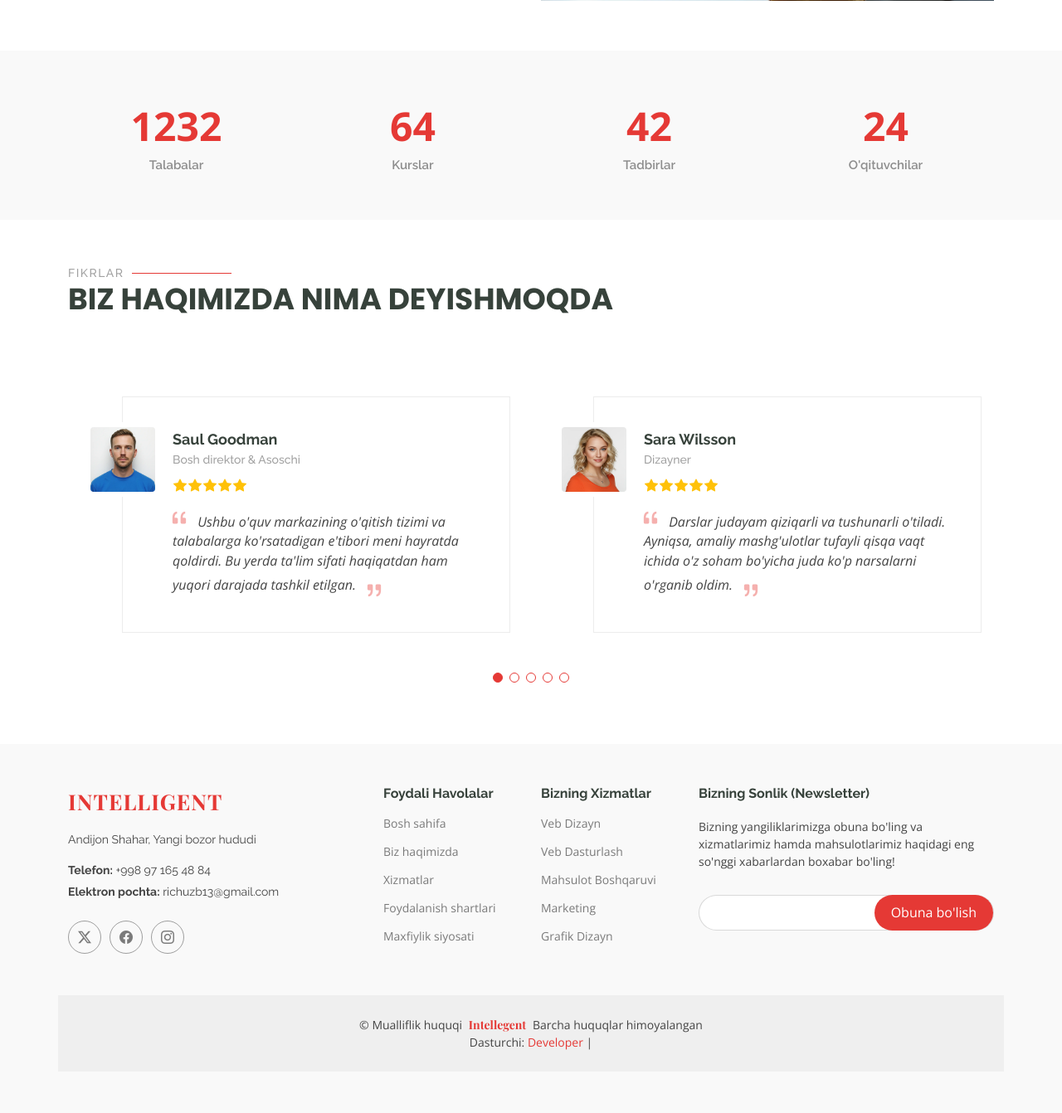
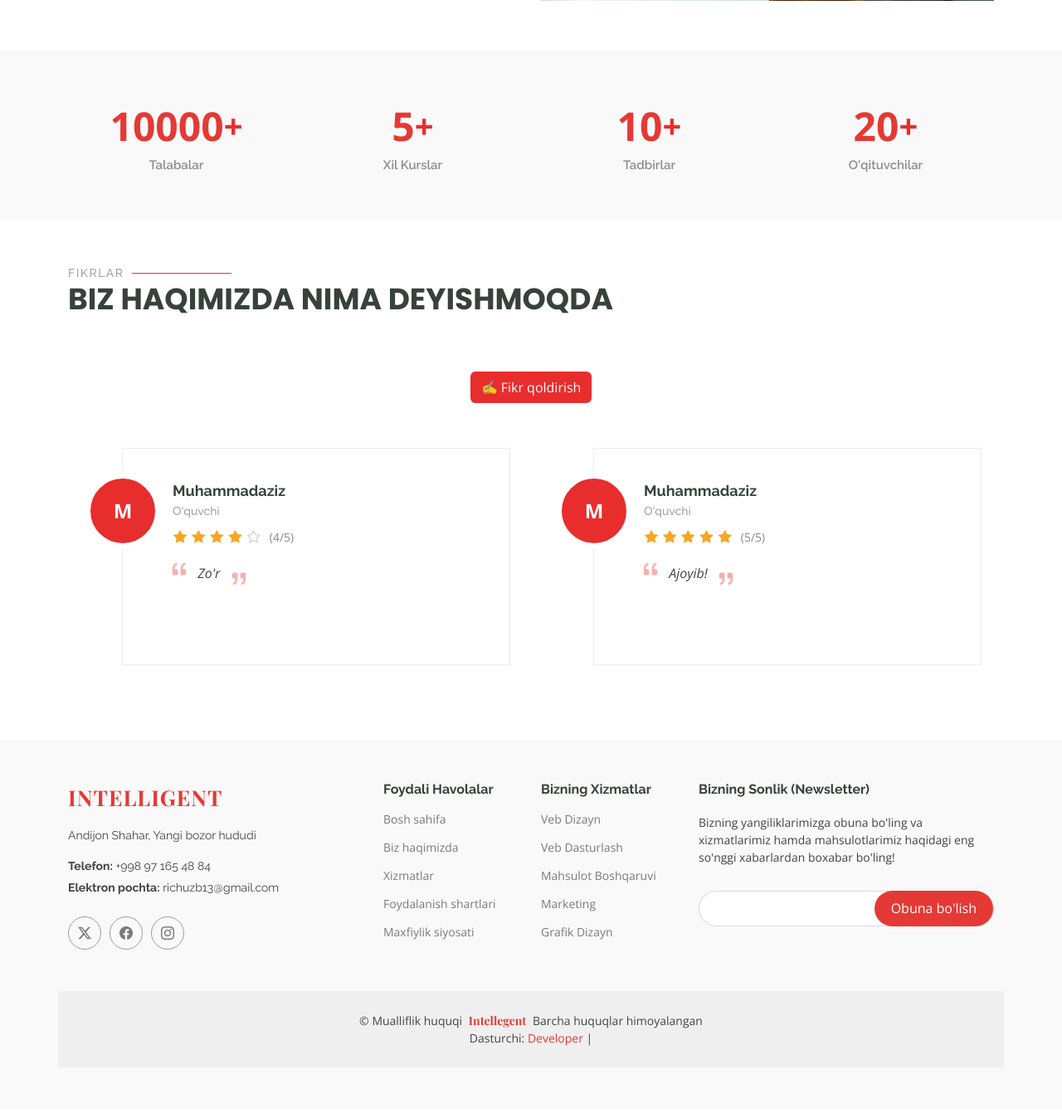
Before and after one commit to UZBRICH/Intelligent---LC, a Django app: page /about/ in a window 1280 px wide. Shown: the part 812-2154 px from the top of the page at 83% size. After the commit the page ends 2099 px from the top, so only its background shows below. Run offline with Django 4.2, Linux system fonts and the light colour scheme; data comes from the database, SQL or seed files in the repository; both versions use the stored data as it was after the commit; some libraries are stand-ins or nearby versions.

Commit message:
Comment section

```diff
--- a/main/admin.py
+++ b/main/admin.py
@@ -1,5 +1,5 @@
 from django.contrib import admin
-from .models import Course, Trainer, Registration
+from .models import Course, Trainer, Registration, Testimonial
 
 
 @admin.register(Course)
@@ -20,3 +20,7 @@ class RegistrationAdmin(admin.ModelAdmin):
     list_display = ('name', 'phone', 'course', 'registered_at')
     search_fields = ('name', 'phone', 'course__title')
     list_filter = ('registered_at',)
+
+
+
+admin.site.register(Testimonial)
--- a/main/forms.py
+++ b/main/forms.py
@@ -1,5 +1,5 @@
 from django import forms
-from main.models import Registration
+from main.models import Registration, Testimonial
 
 class RegistrationForm(forms.ModelForm):
     class Meta:
@@ -19,3 +19,25 @@ class RegistrationForm(forms.ModelForm):
             'oninput': 'this.value = this.value.replace(/[^0-9+\\s\\-]/g, "")',
         })
         }
+
+
+class TestimonialForm(forms.ModelForm):
+    class Meta:
+        model = Testimonial
+        fields = ['name', 'role', 'comment', 'rating']
+        widgets = {
+            'name': forms.TextInput(attrs={
+                'class': 'form-control',
+                'placeholder': 'Ismingiz'
+            }),
+            'role': forms.TextInput(attrs={
+                'class': 'form-control',
+                'placeholder': 'Kasbingiz (masalan: Talaba, Tadbirkor)'
+            }),
+            'comment': forms.Textarea(attrs={
+                'class': 'form-control',
+                'placeholder': 'Fikringizni yozing...',
+                'rows': 4
+            }),
+            'rating': forms.HiddenInput(),
+        }
--- a/main/views.py
+++ b/main/views.py
@@ -1,14 +1,14 @@
-from django.shortcuts import render, redirect
-from main.models import Course, Trainer
-from django.shortcuts import get_object_or_404
-from .forms import RegistrationForm
-import os, resend
+from main.forms import RegistrationForm, TestimonialForm
+from main.models import Course, Trainer, Testimonial
+from django.shortcuts import render, get_object_or_404, redirect
+import resend, os
 
 
 
 
 def home(request):
-    return render(request, 'index.html')
+    trainers = Trainer.objects.all()[:3]
+    return render(request, 'index.html', {'trainers': trainers})
 
 def about(request):
     return render(request, 'about.html')
@@ -65,3 +65,18 @@ def starter_page(request):
 def trainers(request):
     all_trainers = Trainer.objects.all()
     return render(request, 'trainers.html', {'trainers': all_trainers})
+
+def about(request):
+    testimonials = Testimonial.objects.all().order_by('-created_at')
+    form = TestimonialForm()
+
+    if request.method == 'POST':
+        form = TestimonialForm(request.POST)
+        if form.is_valid():
+            form.save()
+            return redirect('about')
+
+    return render(request, 'about.html', {
+        'testimonials': testimonials,
+        'form': form
+    })
--- a/templates/about.html
+++ b/templates/about.html
@@ -50,25 +50,43 @@
 
         <div class="col-lg-3 col-md-6">
           <div class="stats-item text-center w-100 h-100">
-            <span data-purecounter-start="0" data-purecounter-end="1232" data-purecounter-duration="1" class="purecounter"></span>
+            <div style="display: flex; justify-content: center; align-items: center;">
+              <span data-purecounter-start="0" data-purecounter-end="10000" data-purecounter-duration="1" class="purecounter"></span>
+              <span style="font-size: 2.5rem; font-weight: 700; color: #e82d2d;">+</span>
+            </div>
             <p>Talabalar</p>
           </div>
-        </div><div class="col-lg-3 col-md-6">
+        </div>
+
+        <div class="col-lg-3 col-md-6">
           <div class="stats-item text-center w-100 h-100">
-            <span data-purecounter-start="0" data-purecounter-end="64" data-purecounter-duration="1" class="purecounter"></span>
-            <p>Kurslar</p>
+            <div style="display: flex; justify-content: center; align-items: center;">
+              <span data-purecounter-start="0" data-purecounter-end="5" data-purecounter-duration="1" class="purecounter"></span>
+              <span style="font-size: 2.5rem; font-weight: 700; color: #e82d2d;">+</span>
             </div>
-        </div><div class="col-lg-3 col-md-6">
+            <p>Xil Kurslar</p>
+          </div>
+        </div>
+
+        <div class="col-lg-3 col-md-6">
           <div class="stats-item text-center w-100 h-100">
-            <span data-purecounter-start="0" data-purecounter-end="42" data-purecounter-duration="1" class="purecounter"></span>
+            <div style="display: flex; justify-content: center; align-items: center;">
+              <span data-purecounter-start="0" data-purecounter-end="10" data-purecounter-duration="1" class="purecounter"></span>
+              <span style="font-size: 2.5rem; font-weight: 700; color: #e82d2d;">+</span>
+            </div>
             <p>Tadbirlar</p>
           </div>
-        </div><div class="col-lg-3 col-md-6">
+        </div>
+
+        <div class="col-lg-3 col-md-6">
           <div class="stats-item text-center w-100 h-100">
-            <span data-purecounter-start="0" data-purecounter-end="24" data-purecounter-duration="1" class="purecounter"></span>
+            <div style="display: flex; justify-content: center; align-items: center;">
+              <span data-purecounter-start="0" data-purecounter-end="20" data-purecounter-duration="1" class="purecounter"></span>
+              <span style="font-size: 2.5rem; font-weight: 700; color: #e82d2d;">+</span>
+            </div>
             <p>O'qituvchilar</p>
           </div>
-        </div></div>
+        </div>
 
     </div>
 
@@ -77,7 +95,81 @@
     <div class="container section-title" data-aos="fade-up">
       <h2>Fikrlar</h2>
       <p>Biz haqimizda nima deyishmoqda</p>
-    </div><div class="container" data-aos="fade-up" data-aos-delay="100">
+    </div>
+
+    <div class="container" data-aos="fade-up" data-aos-delay="100">
+
+
+      <div class="text-center mb-4">
+        <button class="btn text-white" style="background-color: #e82d2d;"
+          onclick="document.getElementById('commentForm').style.display =
+          document.getElementById('commentForm').style.display === 'none' ? 'block' : 'none'">
+          ✍️ Fikr qoldirish
+        </button>
+      </div>
+
+      <div id="commentForm" style="display: none; max-width: 600px; margin: 0 auto 40px auto;">
+        <div class="card border-0 shadow-sm p-4">
+          <h5 class="mb-3">Fikringizni yozing</h5>
+          <form method="POST">
+            {% csrf_token %}
+            <div class="mb-3">{{ form.name }}</div>
+            <div class="mb-3">{{ form.role }}</div>
+            <div class="mb-3">{{ form.comment }}</div>
+
+            <!-- Star Rating Picker -->
+            <div class="mb-3">
+              <label class="form-label">Baholash</label>
+              <div id="starPicker" style="font-size: 2rem; cursor: pointer; color: #ccc;">
+                <span class="star" data-value="1">★</span>
+                <span class="star" data-value="2">★</span>
+                <span class="star" data-value="3">★</span>
+                <span class="star" data-value="4">★</span>
+                <span class="star" data-value="5">★</span>
+              </div>
+              {{ form.rating }}
+            </div>
+
+            <button type="submit" class="btn text-white w-100" style="background-color: #e82d2d;">
+              Yuborish
+            </button>
+          </form>
+        </div>
+      </div>
+
+
+      <script>
+        const stars = document.querySelectorAll('.star');
+        const ratingInput = document.querySelector('input[name="rating"]');
+        let selectedRating = 5;
+
+
+        ratingInput.value = 5;
+        stars.forEach(s => s.style.color = '#f5a623');
+
+        stars.forEach(star => {
+          star.addEventListener('mouseover', function() {
+            const val = this.dataset.value;
+            stars.forEach(s => {
+              s.style.color = s.dataset.value <= val ? '#f5a623' : '#ccc';
+            });
+          });
+
+          star.addEventListener('mouseout', function() {
+            stars.forEach(s => {
+              s.style.color = s.dataset.value <= selectedRating ? '#f5a623' : '#ccc';
+            });
+          });
+
+          star.addEventListener('click', function() {
+            selectedRating = this.dataset.value;
+            ratingInput.value = selectedRating;
+            stars.forEach(s => {
+              s.style.color = s.dataset.value <= selectedRating ? '#f5a623' : '#ccc';
+            });
+          });
+        });
+      </script>
 
 <div class="swiper init-swiper">
   <script type="application/json" class="swiper-config">
@@ -88,11 +180,7 @@
         "delay": 5000
       },
       "slidesPerView": "auto",
-            "pagination": {
-              "el": ".swiper-pagination",
-              "type": "bullets",
-              "clickable": true
-            },
+      "pagination": false,
       "breakpoints": {
         "320": {
           "slidesPerView": 1,
@@ -106,91 +194,48 @@
     }
   </script>
   <div class="swiper-wrapper">
-
+    {% for t in testimonials %}
     <div class="swiper-slide">
       <div class="testimonial-wrap">
         <div class="testimonial-item">
-                <img src="{% static 'assets/img/person/person-m-9.webp' %}" class="testimonial-img" alt="">
-                <h3>Saul Goodman</h3>
-                <h4>Bosh direktor &amp; Asoschi</h4>
+          {% if t.image %}
+            <img src="{{ t.image.url }}" class="testimonial-img" alt="{{ t.name }}">
+          {% else %}
+            <div class="testimonial-img d-flex align-items-center justify-content-center"
+              style="background-color: #e82d2d; color: white; font-size: 1.5rem; font-weight: 700; border-radius: 50%; width: 90px; height: 90px;">
+              {{ t.name|first|upper }}
+            </div>
+          {% endif %}
+          <h3>{{ t.name }}</h3>
+          <h4>{{ t.role }}</h4>
           <div class="stars">
-                  <i class="bi bi-star-fill"></i><i class="bi bi-star-fill"></i><i class="bi bi-star-fill"></i><i class="bi bi-star-fill"></i><i class="bi bi-star-fill"></i>
+            {% for i in "12345" %}
+              {% if forloop.counter <= t.rating %}
+                <i class="bi bi-star-fill" style="color: #f5a623;"></i>
+              {% else %}
+                <i class="bi bi-star" style="color: #ccc;"></i>
+              {% endif %}
+            {% endfor %}
+            <small style="color: #888; margin-left: 6px;">({{ t.rating }}/5)</small>
           </div>
           <p>
             <i class="bi bi-quote quote-icon-left"></i>
-                  <span>Ushbu o'quv markazining o'qitish tizimi va talabalarga ko'rsatadigan e'tibori meni hayratda qoldirdi. Bu yerda ta'lim sifati haqiqatdan ham yuqori darajada tashkil etilgan.</span>
+            <span>{{ t.comment }}</span>
             <i class="bi bi-quote quote-icon-right"></i>
           </p>
         </div>
       </div>
-          </div><div class="swiper-slide">
+    </div>
+    {% empty %}
+    <div class="swiper-slide">
       <div class="testimonial-wrap">
-              <div class="testimonial-item">
-                <img src="{% static 'assets/img/person/person-f-5.webp' %}" class="testimonial-img" alt="">
-                <h3>Sara Wilsson</h3>
-                <h4>Dizayner</h4>
-                <div class="stars">
-                  <i class="bi bi-star-fill"></i><i class="bi bi-star-fill"></i><i class="bi bi-star-fill"></i><i class="bi bi-star-fill"></i><i class="bi bi-star-fill"></i>
-                </div>
-                <p>
-                  <i class="bi bi-quote quote-icon-left"></i>
-                  <span>Darslar judayam qiziqarli va tushunarli o'tiladi. Ayniqsa, amaliy mashg'ulotlar tufayli qisqa vaqt ichida o'z soham bo'yicha juda ko'p narsalarni o'rganib oldim.</span>
-                  <i class="bi bi-quote quote-icon-right"></i>
-                </p>
+        <div class="testimonial-item text-center">
+          <p>Hozircha fikrlar yo'q. Birinchi bo'lib fikr qoldiring!</p>
         </div>
       </div>
-          </div><div class="swiper-slide">
-            <div class="testimonial-wrap">
-              <div class="testimonial-item">
-                <img src="{% static 'assets/img/person/person-f-12.webp' %}" class="testimonial-img" alt="">
-                <h3>Jena Karlis</h3>
-                <h4>Do'kon egasi</h4>
-                <div class="stars">
-                  <i class="bi bi-star-fill"></i><i class="bi bi-star-fill"></i><i class="bi bi-star-fill"></i><i class="bi bi-star-fill"></i><i class="bi bi-star-fill"></i>
     </div>
-                <p>
-                  <i class="bi bi-quote quote-icon-left"></i>
-                  <span>Eritilgan natijalar va do'stona muhit uchun markaz ma'muriyatiga minnatdorchilik bildiraman. O'z farzandlarim uchun eng to'g'ri tanlovni qilganimga amin bo'ldim.</span>
-                  <i class="bi bi-quote quote-icon-right"></i>
-                </p>
+    {% endfor %}
   </div>
-            </div>
-          </div><div class="swiper-slide">
-            <div class="testimonial-wrap">
-              <div class="testimonial-item">
-                <img src="{% static 'assets/img/person/person-m-12.webp' %}" class="testimonial-img" alt="">
-                <h3>Matt Brandon</h3>
-                <h4>Frilanser</h4>
-                <div class="stars">
-                  <i class="bi bi-star-fill"></i><i class="bi bi-star-fill"></i><i class="bi bi-star-fill"></i><i class="bi bi-star-fill"></i><i class="bi bi-star-fill"></i>
-                </div>
-                <p>
-                  <i class="bi bi-quote quote-icon-left"></i>
-                  <span>Professional mentorlar va darsdan tashqari tashkil etiladigan loyihalar menga frilans bozorida o'z o'rnimni topishimda hamda mijozlar bilan ishlashimda katta yordam berdi.</span>
-                  <i class="bi bi-quote quote-icon-right"></i>
-                </p>
-              </div>
-            </div>
-          </div><div class="swiper-slide">
-            <div class="testimonial-wrap">
-              <div class="testimonial-item">
-                <img src="{% static 'assets/img/person/person-m-13.webp' %}" class="testimonial-img" alt="">
-                <h3>John Larson</h3>
-                <h4>Tadbirkor</h4>
-                <div class="stars">
-                  <i class="bi bi-star-fill"></i><i class="bi bi-star-fill"></i><i class="bi bi-star-fill"></i><i class="bi bi-star-fill"></i><i class="bi bi-star-fill"></i>
-                </div>
-                <p>
-                  <i class="bi bi-quote quote-icon-left"></i>
-                  <span>Zamonaviy bilimlar va innovatsion yondashuv bu markazning eng katta ustunligidir. Kelajak texnologiyalarini va kasblarini o'rganishni istagan barchaga tavsiya qilaman.</span>
-                  <i class="bi bi-quote quote-icon-right"></i>
-                </p>
-              </div>
-            </div>
-          </div></div>
-        <div class="swiper-pagination"></div>
-      </div>
-
 </div>
 
   </section></main>
```
Also changed, not shown: main/models.py (+11 -0 lines), templates/index.html (+55 -53 lines), db.sqlite3, main/migrations/0007_testimonial.py (added), main/migrations/0008_testimonial_rating.py (added), static/assets/img/4d5b197a-25ac-4fb6-815e-aae3d5a4a590.webp (added), static/assets/img/logo2.webp (added). Lines whose indentation alone changed are shown as unchanged.
